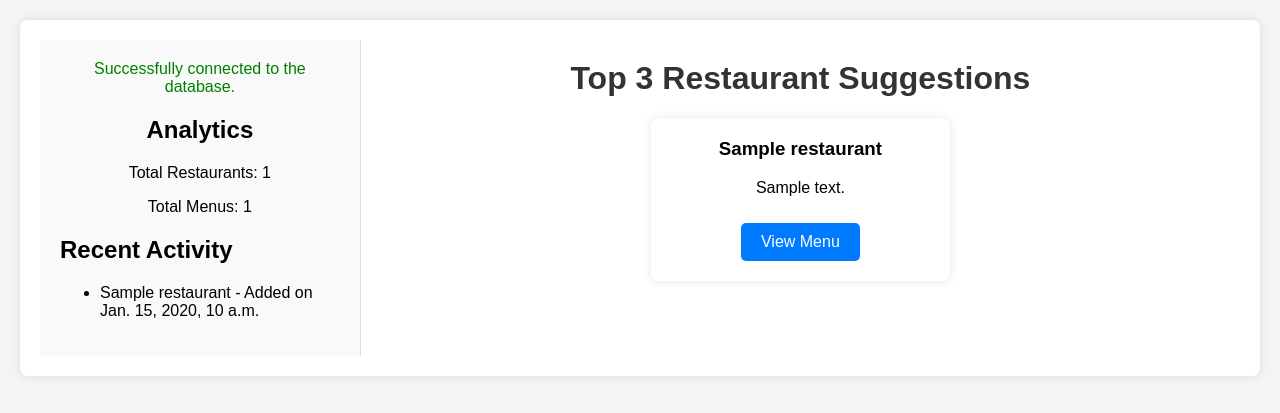
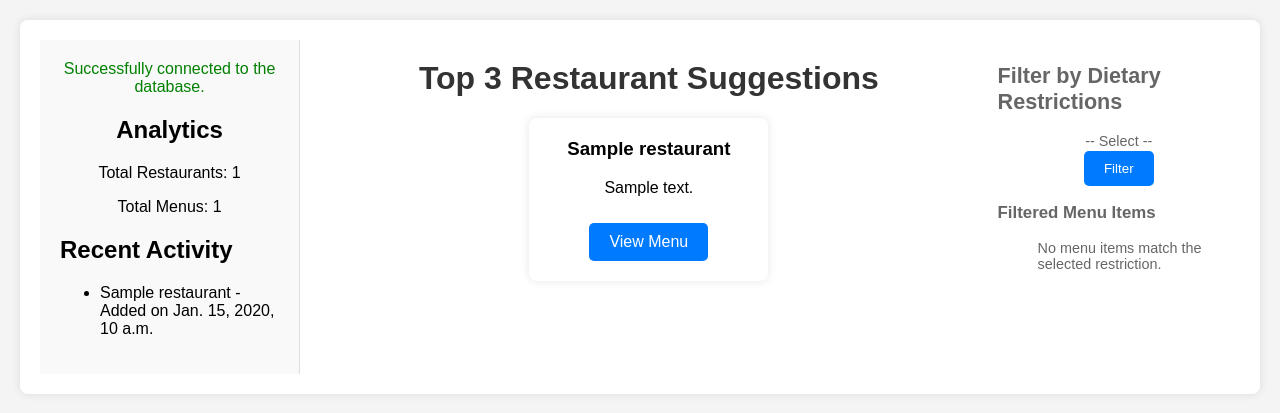
Before and after one commit to Shadowjumper3000/DataBases-MenuExtraction, a Django app: page / in a window 1280 px wide. Shown: the part 38-451 px from the top of the page. Run offline with Django 4.2, Linux system fonts and the light colour scheme; tables that the repository leaves empty hold one stand-in row (values such as "Sample post"); some libraries are stand-ins or nearby versions.

Commit message:
AAA
AAAAA

```diff
--- a/MenuBackend/MenuBackend/settings.py
+++ b/MenuBackend/MenuBackend/settings.py
@@ -91,7 +91,7 @@
         "ENGINE": "django.db.backends.mysql",
         "NAME": "restaurants",  # Your database name
         "USER": "root",  # Your MySQL username
-        "PASSWORD": "rootpassword",  # Your MySQL password
+        "PASSWORD": "Espana2005",  # Your MySQL password
         "HOST": "localhost",  # Default to localhost
         "PORT": "3306",  # Default port for MySQL
     }
--- a/MenuBackend/menu/templates/menu/home.html
+++ b/MenuBackend/menu/templates/menu/home.html
@@ -45,5 +45,35 @@
             {% endfor %}
         </div>
     </div>
+
+    <!-- Filter by Dietary Restrictions -->
+    <div class="dietary-restrictions">
+        <h2>Filter by Dietary Restrictions</h2>
+        <form method="get" action="{% url 'filter
+        <select name="dietary" id="dietary">
+            <option value="">-- Select --</option>
+            {% for restriction in DietaryRestriction.objects.all %}
+            <option value="{{ restriction.name }}">{{ restriction.name }}</option>
+            {% endfor %}
+        </select>
+        <button type="submit">Filter</button>
+    </form>
+
+    <!-- Display Filtered Results -->
+    <div class="filtered-results">
+        <h3>Filtered Menu Items</h3>
+        <ul>
+            {% for restriction in filtered_items %}
+            <li>
+                <strong>{{ restriction.food_item.name }}</strong><br>
+                {{ restriction.food_item.description }}<br>
+                Price: {{ restriction.food_item.price }}
+            </li>
+            {% empty %}
+            <p>No menu items match the selected restriction.</p>
+            {% endfor %}
+        </ul>
+    </div>
+</div>
 </div>
 {% endblock %}
--- a/MenuBackend/menu/urls.py
+++ b/MenuBackend/menu/urls.py
@@ -14,4 +14,6 @@
         views.restaurant_detail,
         name="restaurant_detail",
     ),  # Restaurant detail page
+    path("", views.filter_menu_items, name="home"),
+    path("filter-menu/", views.filter_menu_items, name="filter_menu_items"),
 ]
--- a/MenuBackend/menu/views.py
+++ b/MenuBackend/menu/views.py
@@ -8,6 +8,8 @@
 from django.http import JsonResponse
 from django.views.decorators.csrf import csrf_exempt
 from collections import defaultdict
+from django.shortcuts import render
+from database_handler.models import FoodItemRestriction, DietaryRestriction
 
 
 @csrf_exempt
@@ -178,3 +180,21 @@
                 print(f"Error inserting JSON data into the database: {e}")
         return redirect("home")
     return render(request, "menu/upload_json.html")
+
+
+def filter_menu_items(request):
+    # Get the dietary restriction filter from query parameters
+    dietary_filter = request.GET.get("dietary")  # e.g., 'vegan'
+
+    if dietary_filter:
+        filtered_items = FoodItemRestriction.objects.filter(
+            dietary_restriction__name__iexact=dietary_filter
+        ).select_related("food_item")
+    else:
+        filtered_items = FoodItemRestriction.objects.all().select_related("food_item")
+
+    # Render the correct template depending on the request path
+    if request.path == '/':  # Home page
+        return render(request, "menu/home.html", {"filtered_items": filtered_items})
+    else:  # Dedicated page
+        return render(request, "menu/filtered_menu.html", {"filtered_items": filtered_items})
```
Also changed, not shown: MenuBackend/menu/templates/menu/filtered_menu.html (added, +31 -0 lines), 1 other file.
